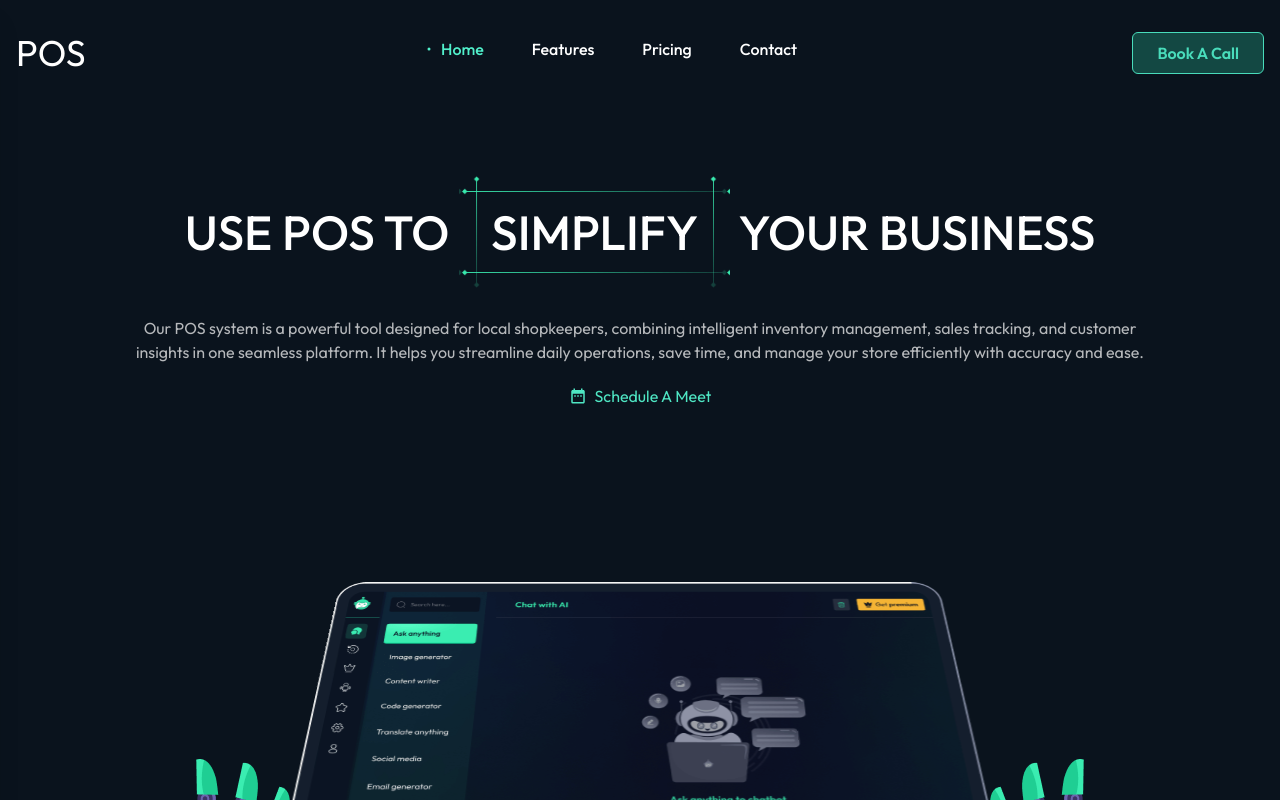
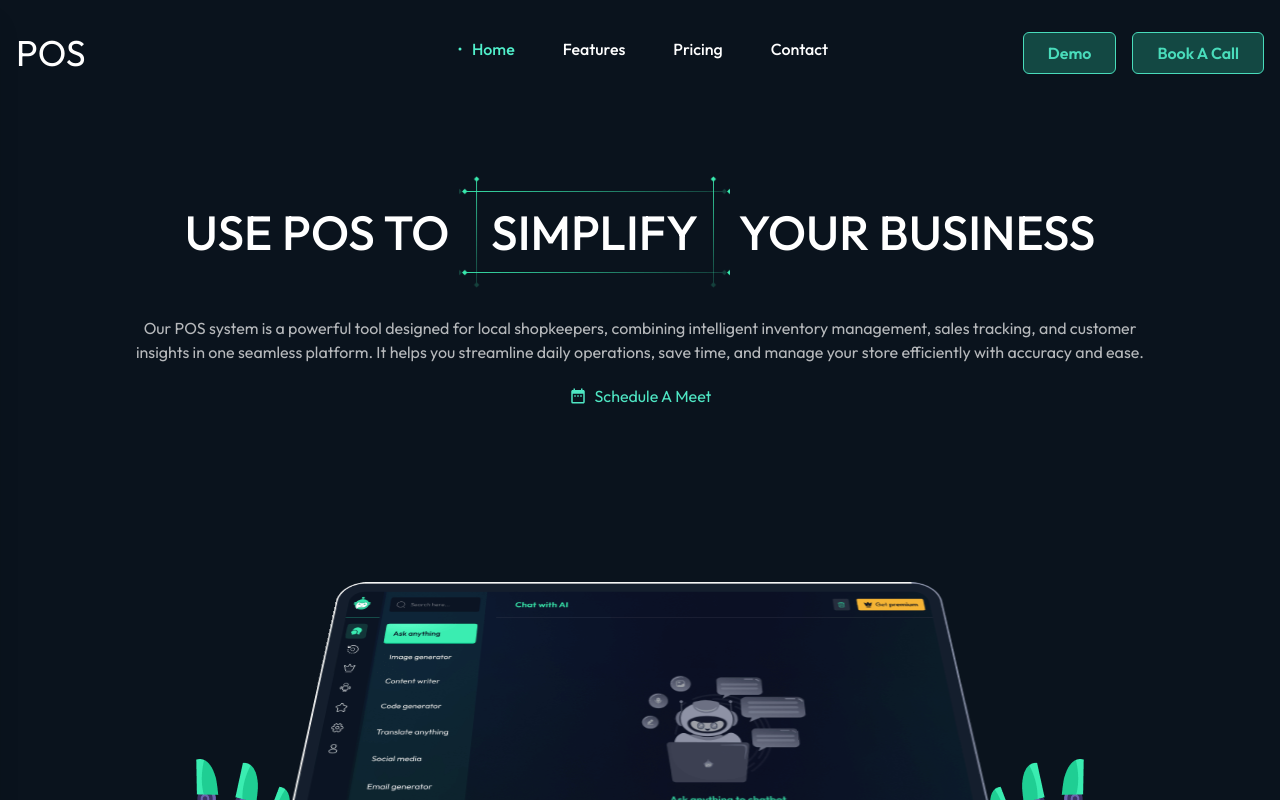
Before and after one commit to mohosin2126/pos, a React (Vite) app in the folder client/: page / in a window 1280 px wide. Shown: the top 800 px of the page. Built offline with nearby package versions, Linux system fonts and the light colour scheme; no server answers.

Commit message:
navbar has been updated

```diff
--- a/client/src/view/home/navbar/index.tsx
+++ b/client/src/view/home/navbar/index.tsx
@@ -1,12 +1,10 @@
 import { useEffect, useState } from "react";
 import { Link } from "react-router-dom";
 import { RiCloseLargeFill, RiMenu3Fill } from "react-icons/ri";
-import type { TNavLinkItem } from "../../../interface";
 import { BsDot } from "react-icons/bs";
-
+import type { TNavLinkItem } from "@/interface/menu-and-common";
 
 export default function Navbar() {
-
     const [isScroll, setIsScroll] = useState<boolean>(false);
     const [menuOpen, setMenuOpen] = useState<boolean>(false);
     const [activeMenu, setActiveMenu] = useState<string>("Home");
@@ -45,31 +43,41 @@ export default function Navbar() {
                     : "bg-[#0a131d] lg:bg-transparent lg:py-8"
             }`}
         >
-            <div className="container mx-auto flex items-center justify-between px-4">
+            <div className="container mx-auto grid grid-cols-3 items-center px-4">
                 <div className="flex items-center text-4xl space-x-3">POS</div>
 
-                <nav className="hidden lg:flex space-x-7">
+                <nav className="hidden lg:flex justify-center items-center space-x-7">
                     {navLinks.map((link, index) => (
                         <Link
                             to={link.href}
                             key={index}
-                            className={`${activeMenu == link?.title && "text-[#51f0cb]"} relative font-medium pb-2 group hover:text-[#51f0cb] [transition:0.5s] flex items-center gap-1`}
+                            className={`${
+                                activeMenu == link?.title && "text-[#51f0cb]"
+                            } relative font-medium pb-2 group hover:text-[#51f0cb] [transition:0.5s] flex items-center gap-1`}
                             onClick={() => setActiveMenu(link.title)}
                         >
-                            <BsDot className={`${activeMenu == link?.title ? "opacity-100" : "opacity-0" }`} />
+                            <BsDot
+                                className={`${
+                                    activeMenu == link?.title ? "opacity-100" : "opacity-0"
+                                }`}
+                            />
                             {link.title}
                         </Link>
                     ))}
                 </nav>
 
-                <div className="hidden lg:flex gap-4 items-center">
-                    <button className="button">
-                        Book A Call
-                    </button>
+                <div className="hidden lg:flex justify-end items-center gap-4 items-center">
+                    <Link to="/auth" className="button" aria-label="Go to demo login">
+                        Demo
+                    </Link>
+                    <button className="button">Book A Call</button>
                 </div>
 
                 <div className="lg:hidden">
-                    <button className="text-[#49dcbb] cursor-pointer" onClick={toggleMenu}>
+                    <button
+                        className="text-[#49dcbb] cursor-pointer"
+                        onClick={toggleMenu}
+                    >
                         <RiMenu3Fill size={24} />
                     </button>
                 </div>
@@ -108,10 +116,17 @@ export default function Navbar() {
                         </Link>
                     ))}
                 </nav>
-                <div className="mt-6 text-center">
-                    <button className="button">
-                        Book A Call
-                    </button>
+                <div className="mt-6 text-center flex flex-col gap-3">
+                    {/* NEW: Demo button in mobile menu */}
+                    <Link
+                        to="/auth"
+                        className="button w-full block text-center"
+                        onClick={() => setMenuOpen(false)}
+                        aria-label="Go to demo login"
+                    >
+                        Demo
+                    </Link>
+                    <button className="button w-full">Book A Call</button>
                 </div>
             </aside>
         </header>
```
